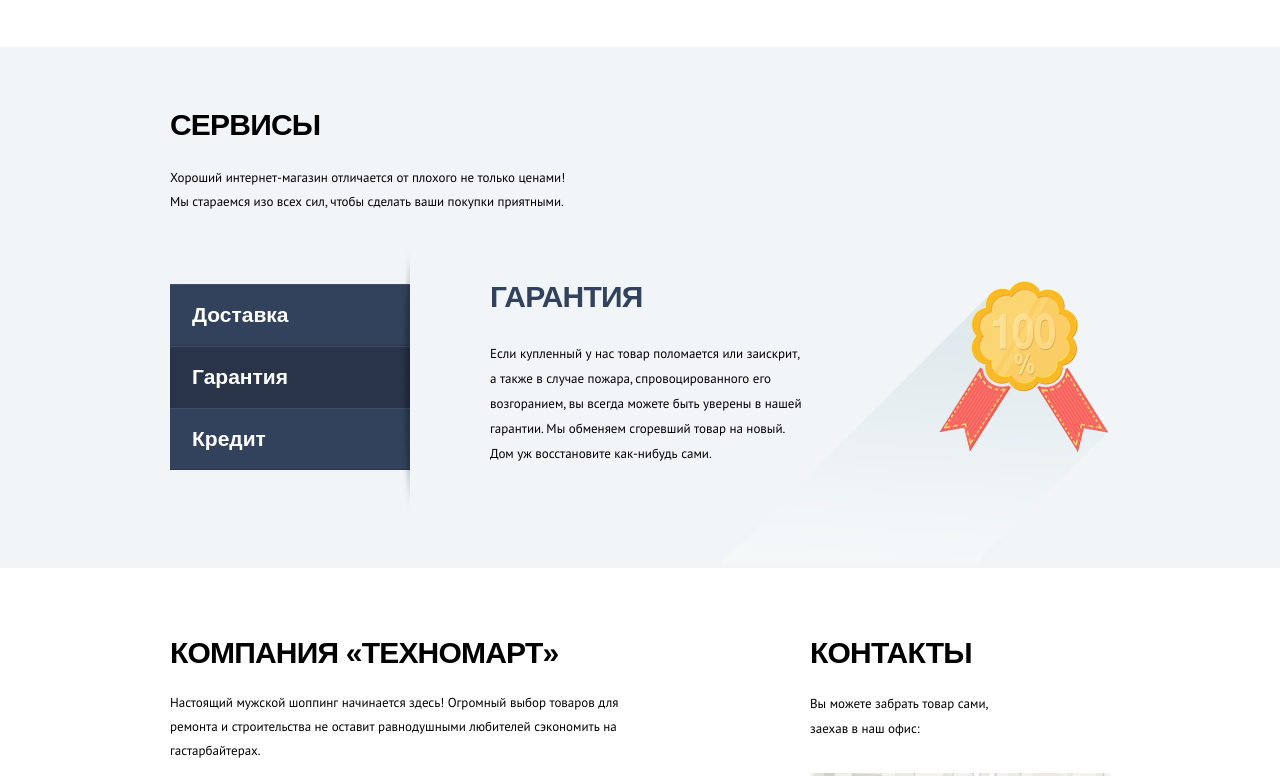
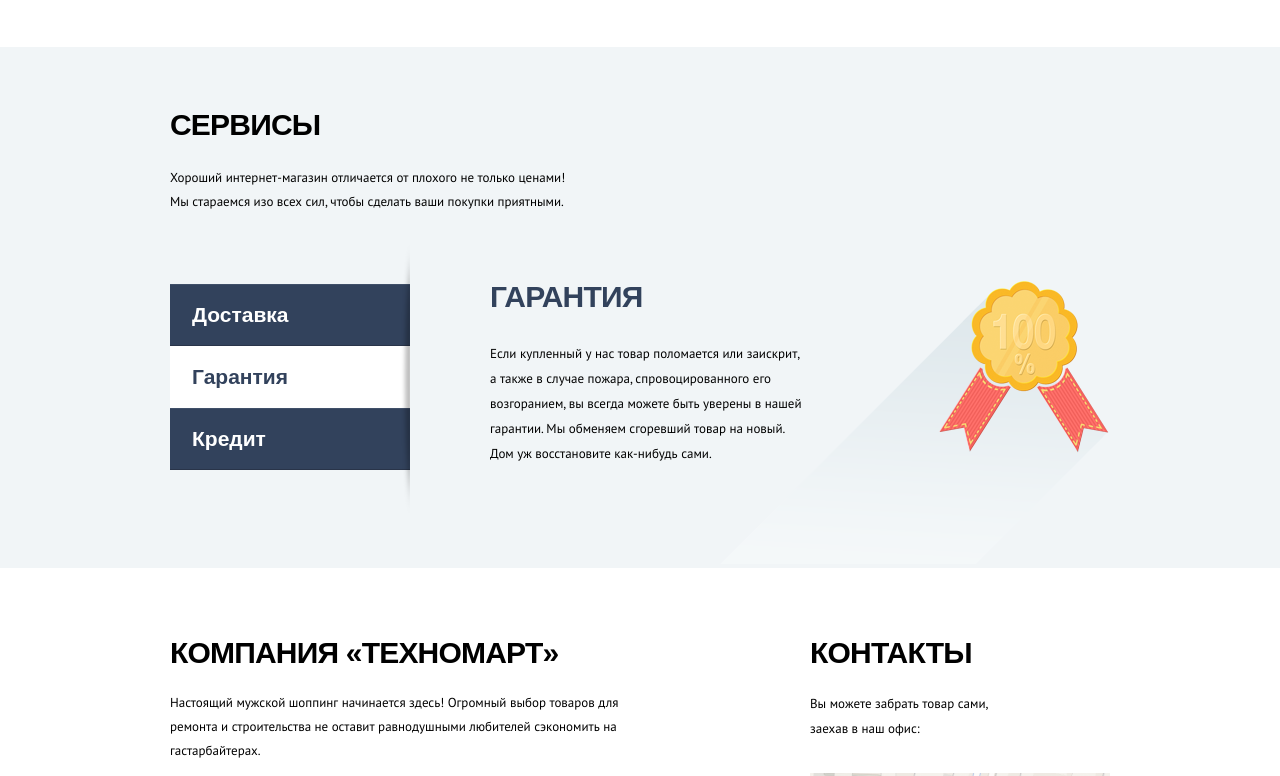
Before and after one commit to raul7gonsales/1250141-technomart-29, a plain HTML site: page index.html in a window 1280 px wide. In both pictures the pointer is over the button "Гарантия". Shown: the part 1811-2587 px from the top of the page. Drawn offline with Linux system fonts and the light colour scheme; a web font is replaced by a local one.

Commit message:
Правка ховера у активной сервисной кнопки

```diff
--- a/css/style.css
+++ b/css/style.css
@@ -1087,9 +1087,10 @@ h4 {
 }
 
 .service-button-active:hover {
-  color: var(--basic-white);
-  background-color: var(--basic-asphalt-mid);
-  box-shadow: 0px 1px 0px var(--basic-asphalt-mid), inset 0px 1px 0px var(--special-shadow-service);
+  color: var(--basic-asphalt-light);
+  background-color: var(--basic-white);
+  box-shadow: 0px 1px 0px var(--basic-white);
+  border: 0;
 }
 
 .services-item-head {
```
